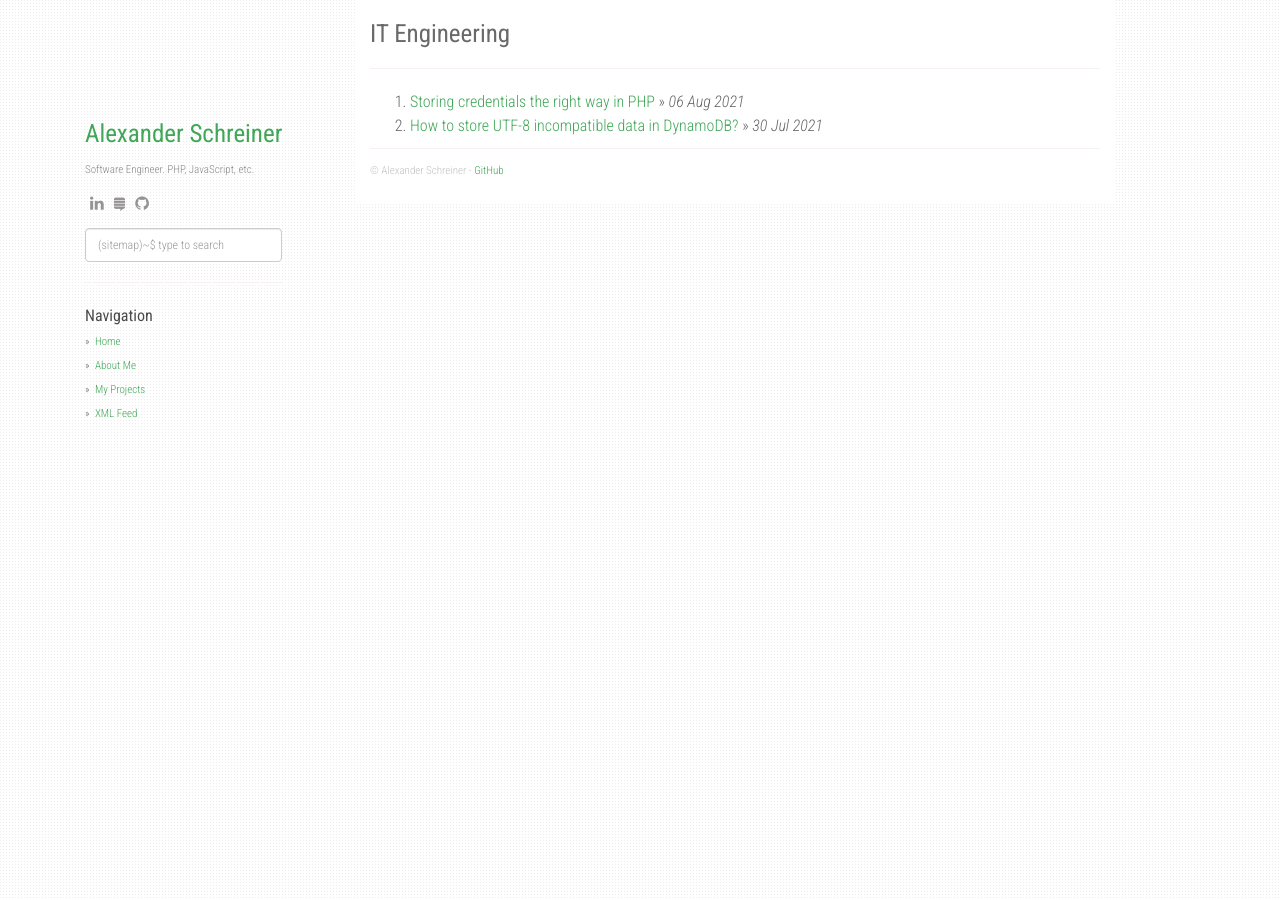
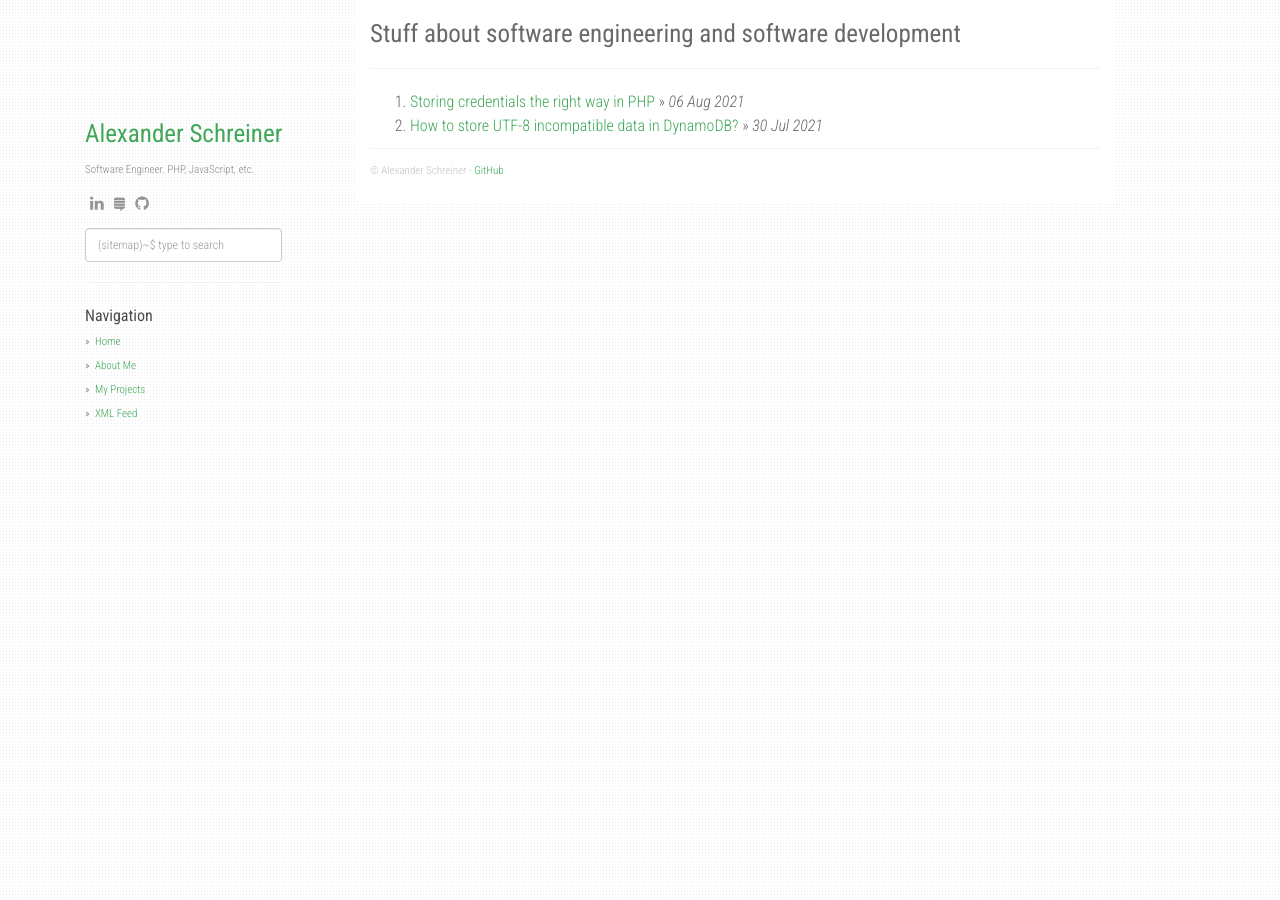
Before and after one commit to alexander-schreiner/alexander-schreiner.github.io, a Jekyll site: the page built from index.html, in a window 1280 px wide. Built offline with Jekyll 4.4.1, drawn with Linux system fonts in a browser that asks for light colours; nearby versions of some CDN libraries; the list of posts is cut into pages by our own code.

Commit message:
Update _config.yml

```diff
--- a/_config.yml
+++ b/_config.yml
@@ -1,5 +1,5 @@
-title: IT Engineering
-description: IT knowledgebase and solutions
+title: Stuff about software engineering and software development
+description: Knowledgebase and solutions for devs
 author: Alexander Schreiner
 github: https://github.com/alexander-schreiner
 about: Software Engineer. PHP, JavaScript, etc.
```
